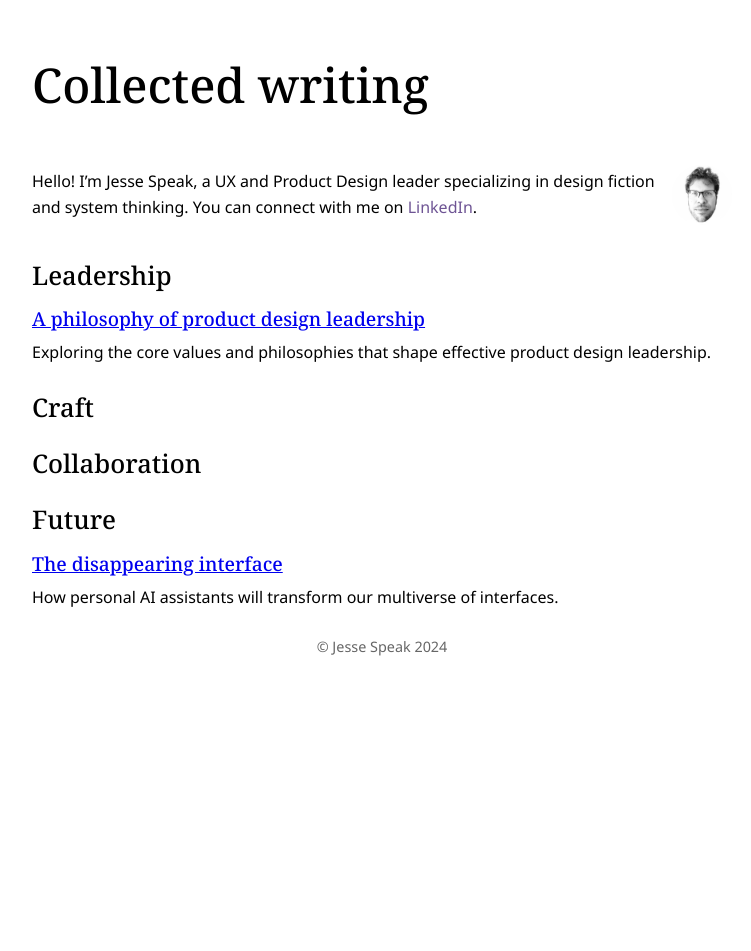
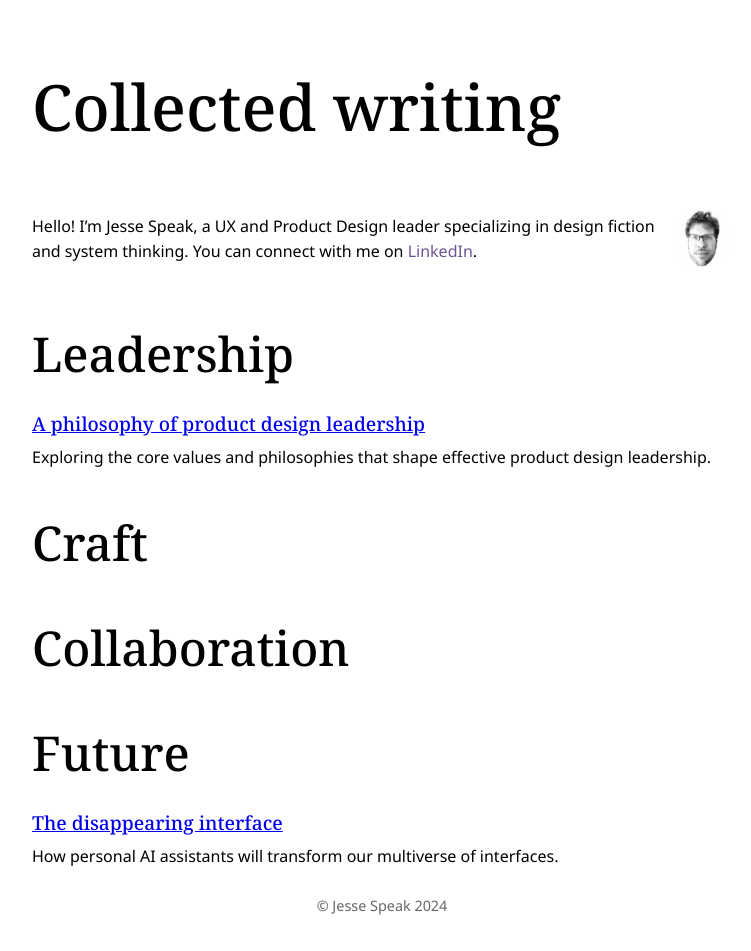
Before and after one commit to jessespeak/jessespeak.github.io, a Jekyll site: the page built from index.html, in a window 1280 px wide. Shown: the whole page, without its empty margins (258-1009 px from the left). Built offline with Jekyll 4.4.1, drawn with Linux system fonts in a browser that asks for light colours; before the commit the page ends 900 px from its top, so only the background shows below that.

Commit message:
Font size wrangling

```diff
--- a/_layouts/default.html
+++ b/_layouts/default.html
@@ -28,15 +28,18 @@
 }
 
     h1 {
-      font-size: 3em;
+      font-size: 4em;
       margin-bottom: 0.75em;
     }
 
       h2 {
-          font-size:1.6em;
+          font-size:3em;
           margin-bottom: 0.5em;
       }
-
+        h3 {
+          font-size:2em;
+          margin-bottom: 0.5em;
+      }
     p {
       font-size: 1em;
       line-height: 1.6;
```
Also changed, not shown: _layouts/post.html (+6 -2 lines).
